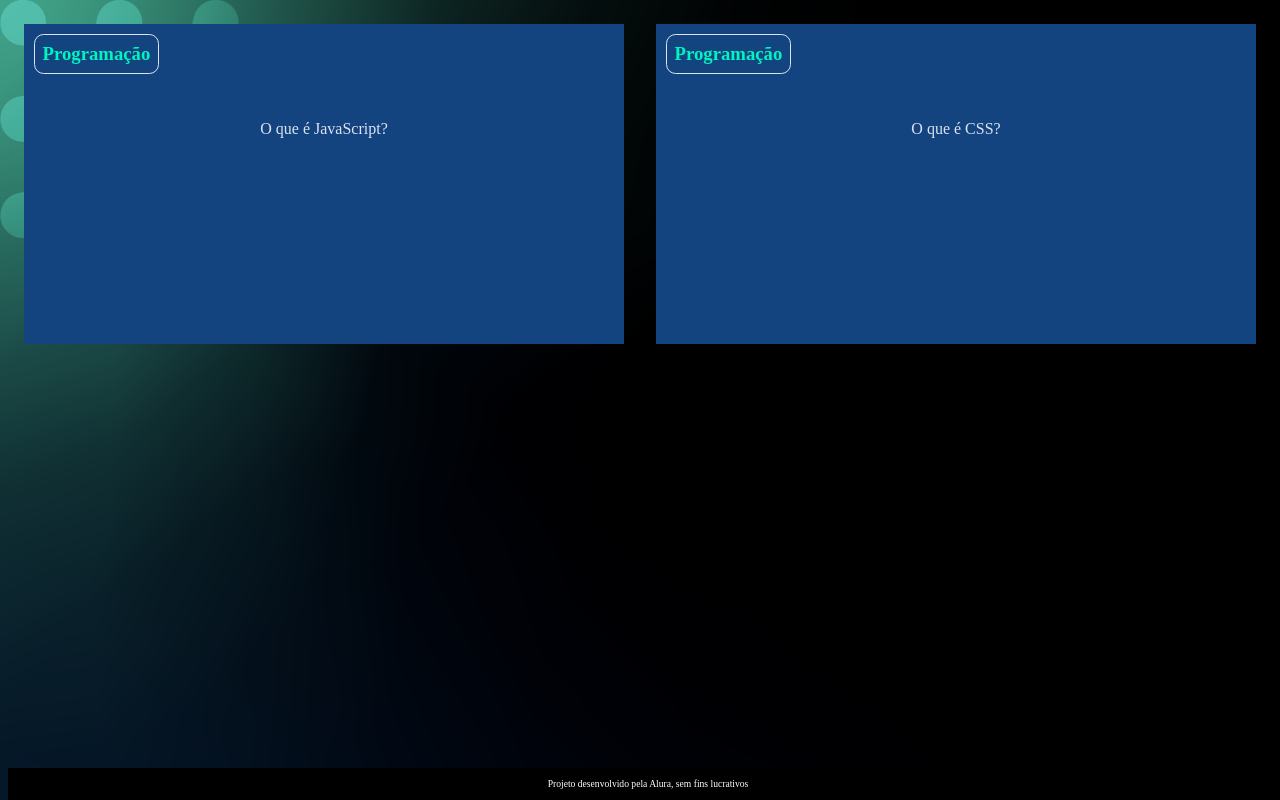
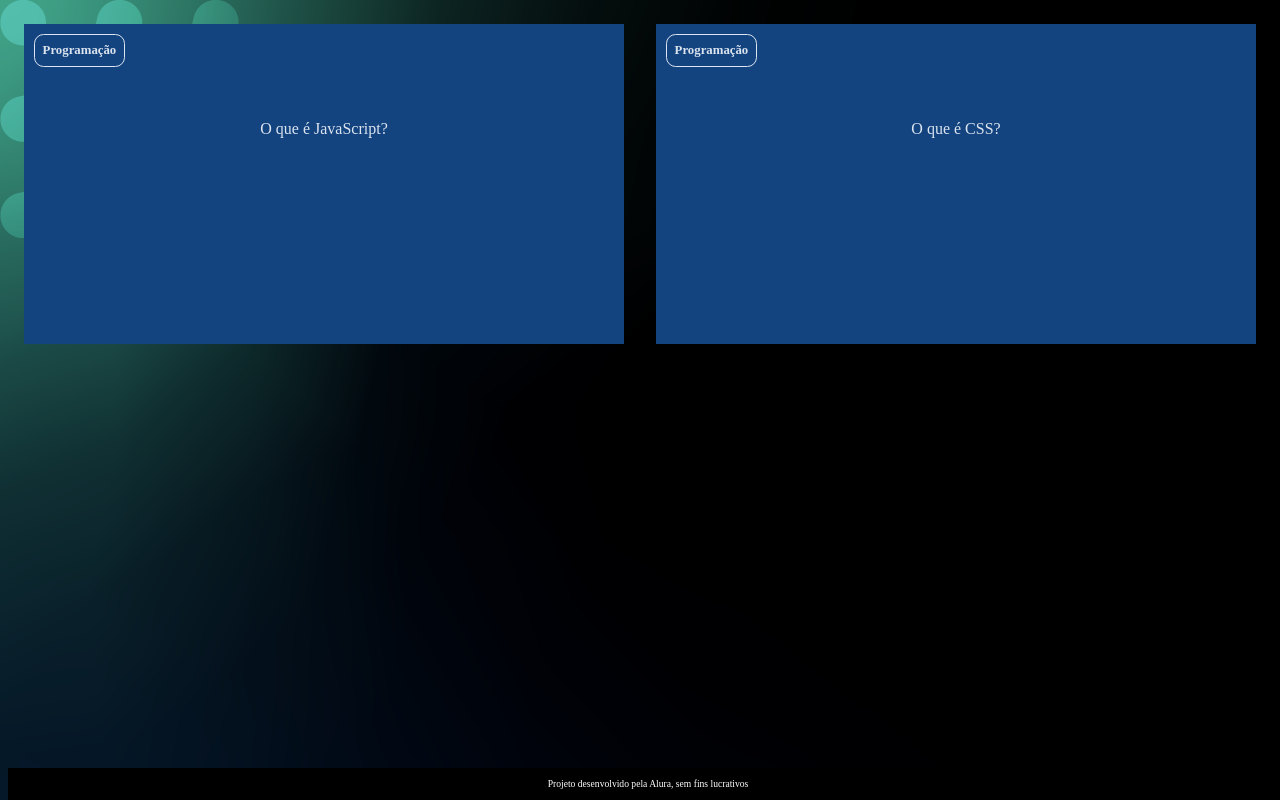
Before and after one commit to kaofreitas/FerramentaInterativa, a plain HTML site: page index.html in a window 1280 px wide. Drawn offline with Linux system fonts and the light colour scheme.

Commit message:
Add files via upload

```diff
--- a/assets/style.css
+++ b/assets/style.css
@@ -31,17 +31,16 @@ body {
 }
 
 .cartao__conteudo h3 {
-    color: var(--card-back-color);
+    color: var(--text-color);
     border: 1px solid var(--text-color);
     text-align: left;
     padding: 0.5rem;
     position: absolute;
     margin: 0.6rem;
     border-radius: 0.6rem;
-    font-size: 1vw
+    font-size: 1vw;
     backface-visibility: hidden;
 }
-
 
 
 .cartao__conteudo p {
```
